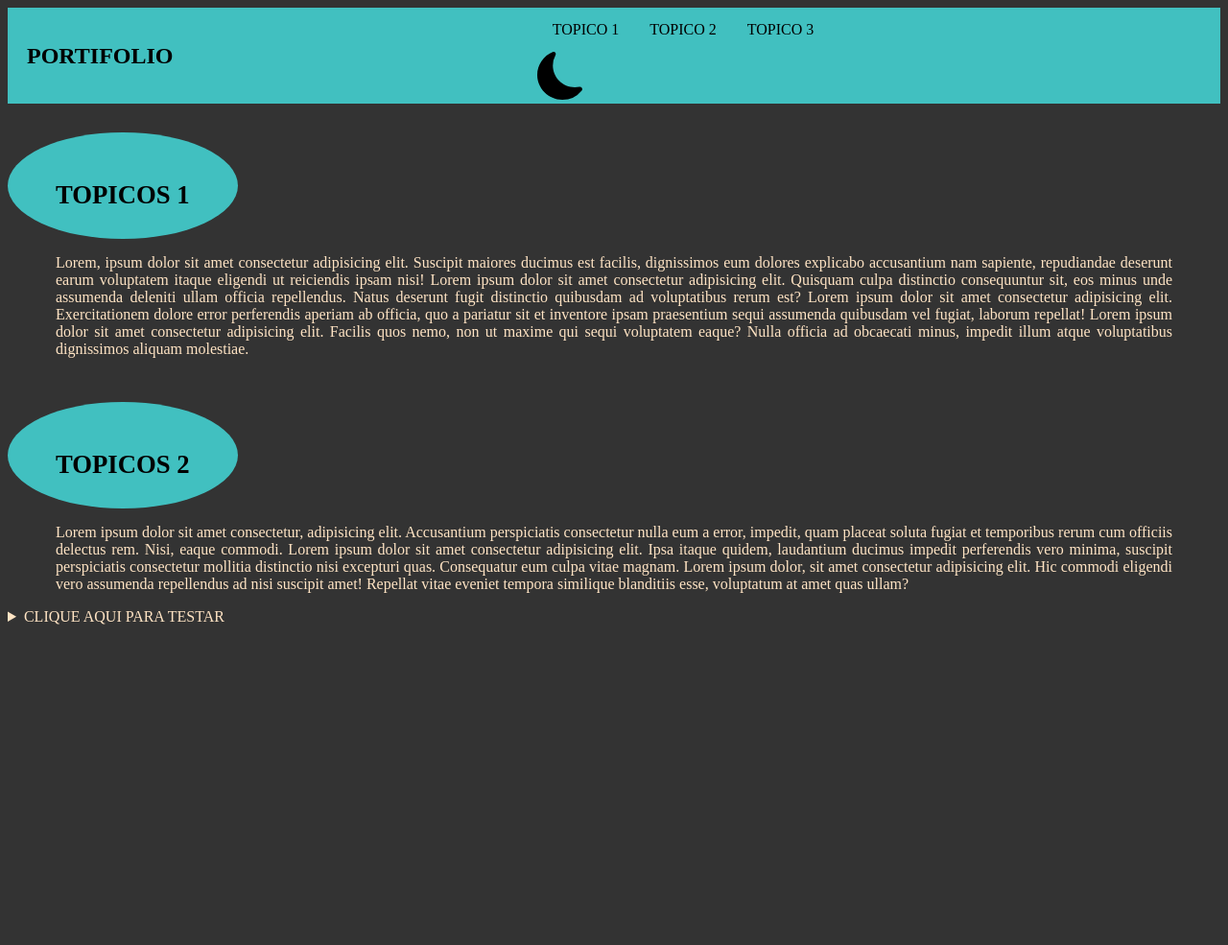
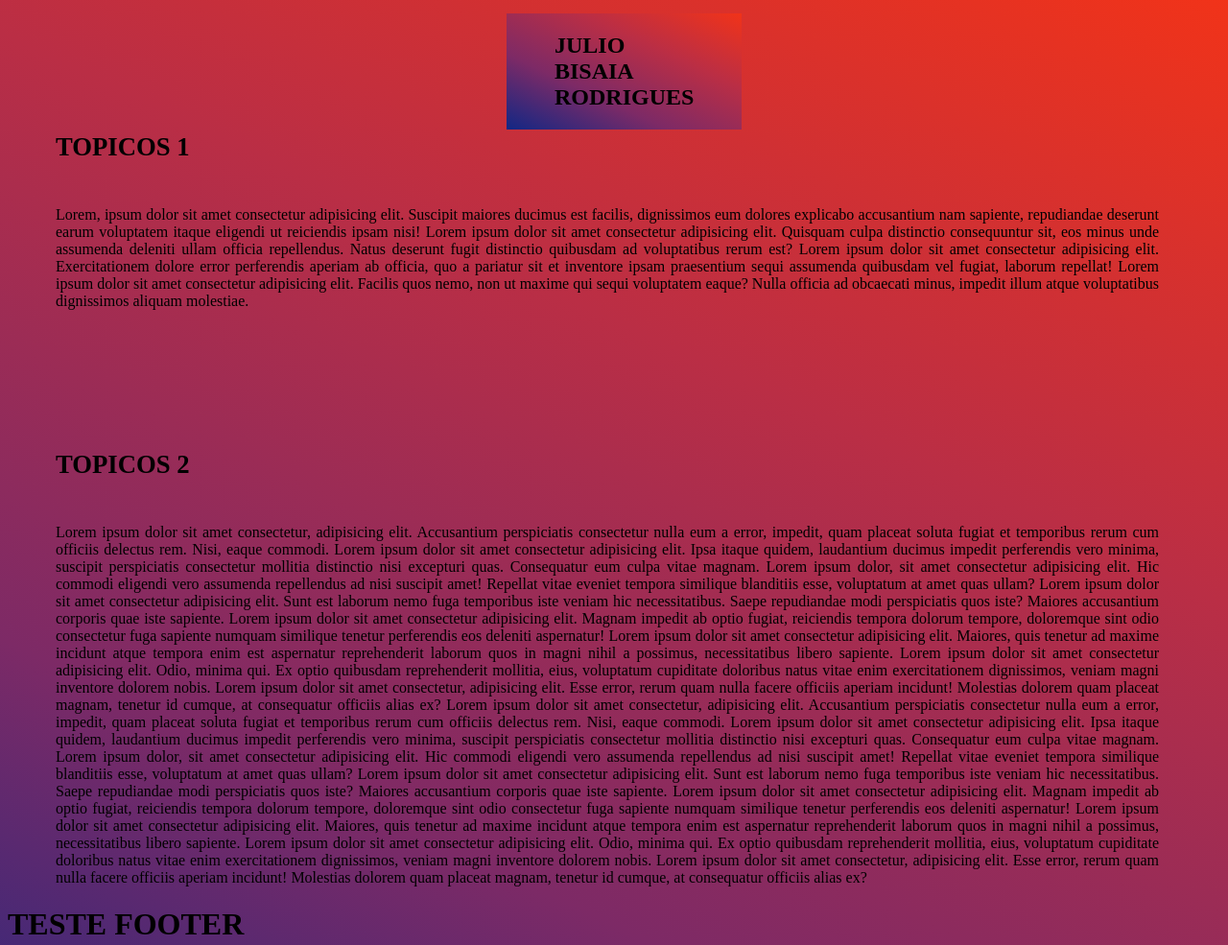
Before and after one commit to JbRodrigues/Portifolio, a plain HTML site: page site-portifolio/index.html in a window 1280 px wide. Shown: the top 985 px of the page at 96% size. Before the commit the page ends 800 px from the top, so only its background shows below. Drawn offline with Linux system fonts and the light colour scheme.

Commit message:
Gradiente
Usando gradiente

```diff
--- a/site-portifolio/estilos.css
+++ b/site-portifolio/estilos.css
@@ -1,69 +1,42 @@
 body {
-    background-color: #333;
-    color: bisque;
+    background-image: linear-gradient(25deg, #112785, #7d2a66, #ba2e45, #f13319);
+    color: black;
+    width: 100vw;
+    height: 100vw;
 }
 
 .titulos {
-    margin: auto;
     margin-left: 50px;
     margin-bottom: 30px;
-    margin-top: 50px;
+    margin-top: 100px;
     font-size: 20pt;
     color: black;
 
 }
 
 .topics {
-    border-radius: 50%;
-    background-color:#41c0c0;
-    display:inline-block;
+    display: inline-block;
     padding-right: 50px;
     margin-top: 30px;
 
 }
 
-.topo {
-    background-color: #41c0c0;
-    color: black;
-    height: 100px;
-    align-items: center;
-    display: flex;
-    /*DEPOIS QUE ADICIONEI ESSE COMPONENTE, O TEXTO FICOU NO MEIO*/
-}
-
-
-nav h1 {
-    padding-left: 20px;
-}
-
-
-.theme {
-    float: right;
-}
 
 .navbar {
-    list-style-type: none;
-    margin: 30%;
-    padding: 0;
-    overflow: hidden;
-}
-
-.navbar li {
-    float: left;
-    /*PROPRIEDADE QUE ESTA DEIXANDO O CONTEUDO InLine - HORIZONTAL*/
-}
-
-.navbar li a {
-    display: block;
+    background-image: linear-gradient(25deg, #112785, #7d2a66, #ba2e45, #f13319);
     color: black;
-    text-align: center;
-    padding: 14px 16px;
-    text-decoration: none;
+    position: fixed;
+    display: inline-block;
+    padding-left: 50px;
+    padding-right: 50px;
+    margin: 0.5vw 65vh;
 }
 
 p {
     text-align: justify;
-    padding-right: 50px;
+    padding-right: 80px;
     padding-left: 50px;
 
 }
+
+footer
--- a/site-portifolio/index.html
+++ b/site-portifolio/index.html
@@ -11,23 +11,8 @@
 
 <body>
     <header>
-        <nav class="topo">
-            <h1>PORTIFOLIO</h1>
-
-            <ul class="navbar">
-                <li> <a href="#">TOPICO 1</a></li>
-                <li> <a href="#">TOPICO 2</a></li>
-                <li> <a href="#">TOPICO 3</a></li>
-                <li class="theme">
-                    <svg xmlns="http://www.w3.org/2000/svg" width="50" height="50" fill="currentColor"
-                        class="bi bi-moon-fill" viewBox="0 0 16 16">
-                        <path
-                            d="M6 .278a.768.768 0 0 1 .08.858 7.208 7.208 0 0 0-.878 3.46c0 4.021 3.278 7.277 7.318 7.277.527 0 1.04-.055 1.533-.16a.787.787 0 0 1 .81.316.733.733 0 0 1-.031.893A8.349 8.349 0 0 1 8.344 16C3.734 16 0 12.286 0 7.71 0 4.266 2.114 1.312 5.124.06A.752.752 0 0 1 6 .278z" />
-                    </svg>
-                </li>
-            </ul>
-
-
+        <nav class="navbar">
+            <h1>JULIO BISAIA RODRIGUES</h1>
         </nav>
 
     </header>
@@ -67,21 +52,51 @@
                 Consequatur eum culpa vitae magnam. Lorem ipsum dolor, sit amet consectetur adipisicing elit. Hic
                 commodi
                 eligendi vero assumenda repellendus ad nisi suscipit amet! Repellat vitae eveniet tempora similique
-                blanditiis esse, voluptatum at amet quas ullam?</p>
+                blanditiis esse, voluptatum at amet quas ullam? Lorem ipsum dolor sit amet consectetur adipisicing elit.
+                Sunt est laborum nemo fuga temporibus iste veniam hic necessitatibus. Saepe repudiandae modi
+                perspiciatis quos iste? Maiores accusantium corporis quae iste sapiente. Lorem ipsum dolor sit amet
+                consectetur adipisicing elit. Magnam impedit ab optio fugiat, reiciendis tempora dolorum tempore,
+                doloremque sint odio consectetur fuga sapiente numquam similique tenetur perferendis eos deleniti
+                aspernatur!
+                Lorem ipsum dolor sit amet consectetur adipisicing elit. Maiores, quis tenetur ad maxime incidunt atque
+                tempora enim est aspernatur reprehenderit laborum quos in magni nihil a possimus, necessitatibus libero
+                sapiente.
+                Lorem ipsum dolor sit amet consectetur adipisicing elit. Odio, minima qui. Ex optio quibusdam
+                reprehenderit mollitia, eius, voluptatum cupiditate doloribus natus vitae enim exercitationem
+                dignissimos, veniam magni inventore dolorem nobis.
+                Lorem ipsum dolor sit amet consectetur, adipisicing elit. Esse error, rerum quam nulla facere officiis
+                aperiam incidunt! Molestias dolorem quam placeat magnam, tenetur id cumque, at consequatur officiis
+                alias ex? Lorem ipsum dolor sit amet consectetur, adipisicing elit. Accusantium perspiciatis consectetur
+                nulla eum
+                a
+                error, impedit, quam placeat soluta fugiat et temporibus rerum cum officiis delectus rem. Nisi, eaque
+                commodi. Lorem ipsum dolor sit amet consectetur adipisicing elit. Ipsa itaque quidem, laudantium ducimus
+                impedit perferendis vero minima, suscipit perspiciatis consectetur mollitia distinctio nisi excepturi
+                quas.
+                Consequatur eum culpa vitae magnam. Lorem ipsum dolor, sit amet consectetur adipisicing elit. Hic
+                commodi
+                eligendi vero assumenda repellendus ad nisi suscipit amet! Repellat vitae eveniet tempora similique
+                blanditiis esse, voluptatum at amet quas ullam? Lorem ipsum dolor sit amet consectetur adipisicing elit.
+                Sunt est laborum nemo fuga temporibus iste veniam hic necessitatibus. Saepe repudiandae modi
+                perspiciatis quos iste? Maiores accusantium corporis quae iste sapiente. Lorem ipsum dolor sit amet
+                consectetur adipisicing elit. Magnam impedit ab optio fugiat, reiciendis tempora dolorum tempore,
+                doloremque sint odio consectetur fuga sapiente numquam similique tenetur perferendis eos deleniti
+                aspernatur!
+                Lorem ipsum dolor sit amet consectetur adipisicing elit. Maiores, quis tenetur ad maxime incidunt atque
+                tempora enim est aspernatur reprehenderit laborum quos in magni nihil a possimus, necessitatibus libero
+                sapiente.
+                Lorem ipsum dolor sit amet consectetur adipisicing elit. Odio, minima qui. Ex optio quibusdam
+                reprehenderit mollitia, eius, voluptatum cupiditate doloribus natus vitae enim exercitationem
+                dignissimos, veniam magni inventore dolorem nobis.
+                Lorem ipsum dolor sit amet consectetur, adipisicing elit. Esse error, rerum quam nulla facere officiis
+                aperiam incidunt! Molestias dolorem quam placeat magnam, tenetur id cumque, at consequatur officiis
+                alias ex?</p>
         </div>
-
-        <details>
-            <summary>
-                CLIQUE AQUI PARA TESTAR
-            </summary>
-
-            <p>TESTE DEU CERTO</p>
-        </details>
 
     </section>
 
     <footer>
-
+        <h1>TESTE FOOTER</h1>
     </footer>
 
 </body>
```
